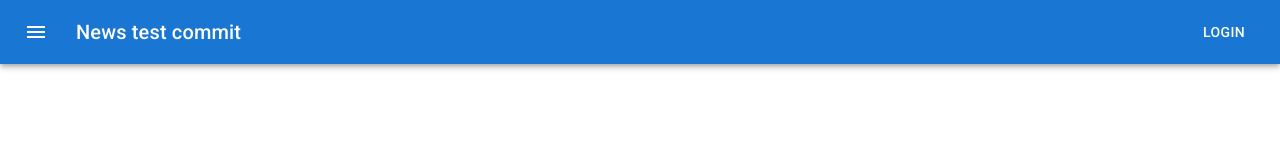
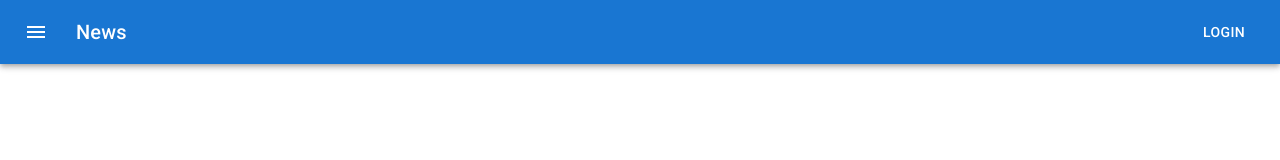
Before and after one commit to ruslb/video-catalog, a React (Create React App) app: page / in a window 1280 px wide. Shown: the top 160 px of the page. Built offline with nearby package versions, Linux system fonts and the light colour scheme.

Commit message:
materialUI

```diff
--- a/src/App.js
+++ b/src/App.js
@@ -20,7 +20,7 @@ function App() {
             <MenuIcon />
           </IconButton>
           <Typography variant="h6" component="div" sx={{ flexGrow: 1 }}>
-            News test commit
+            News
           </Typography>
           <Button color="inherit">Login</Button>
         </Toolbar>
```
